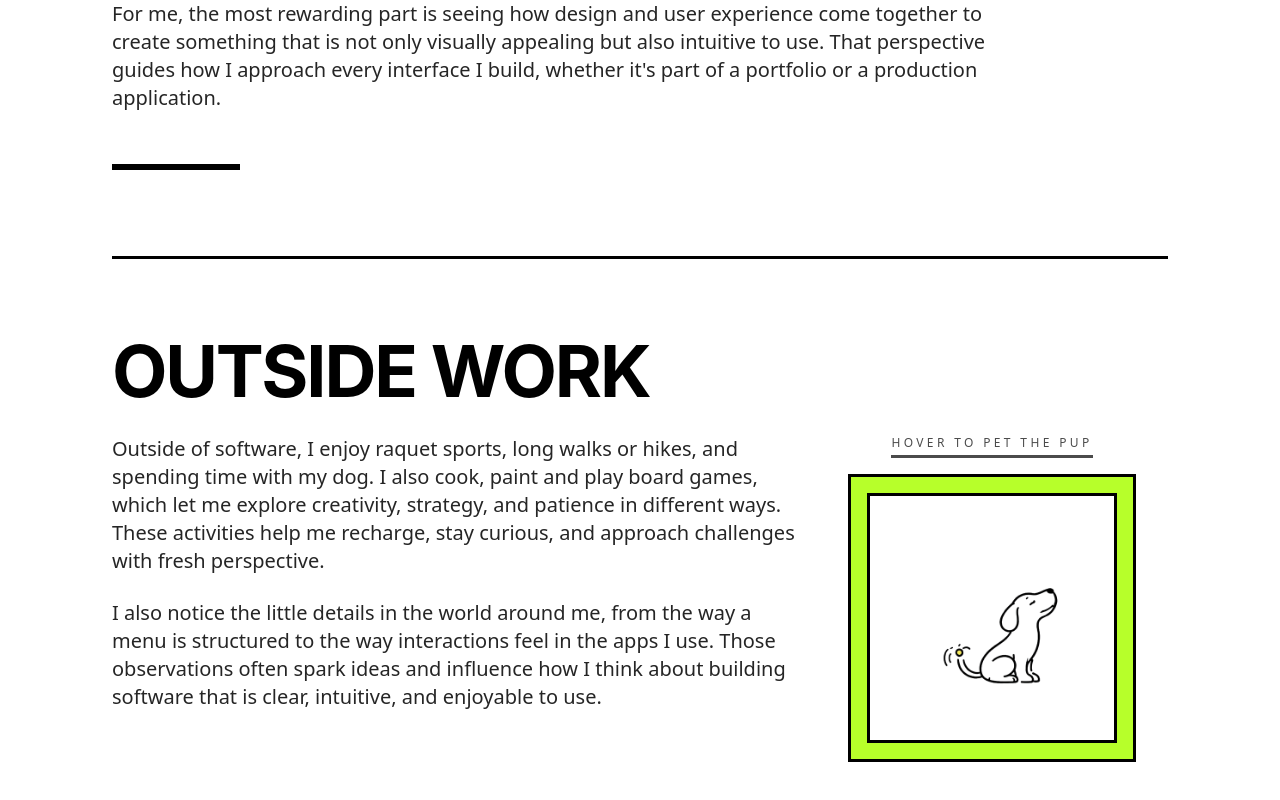
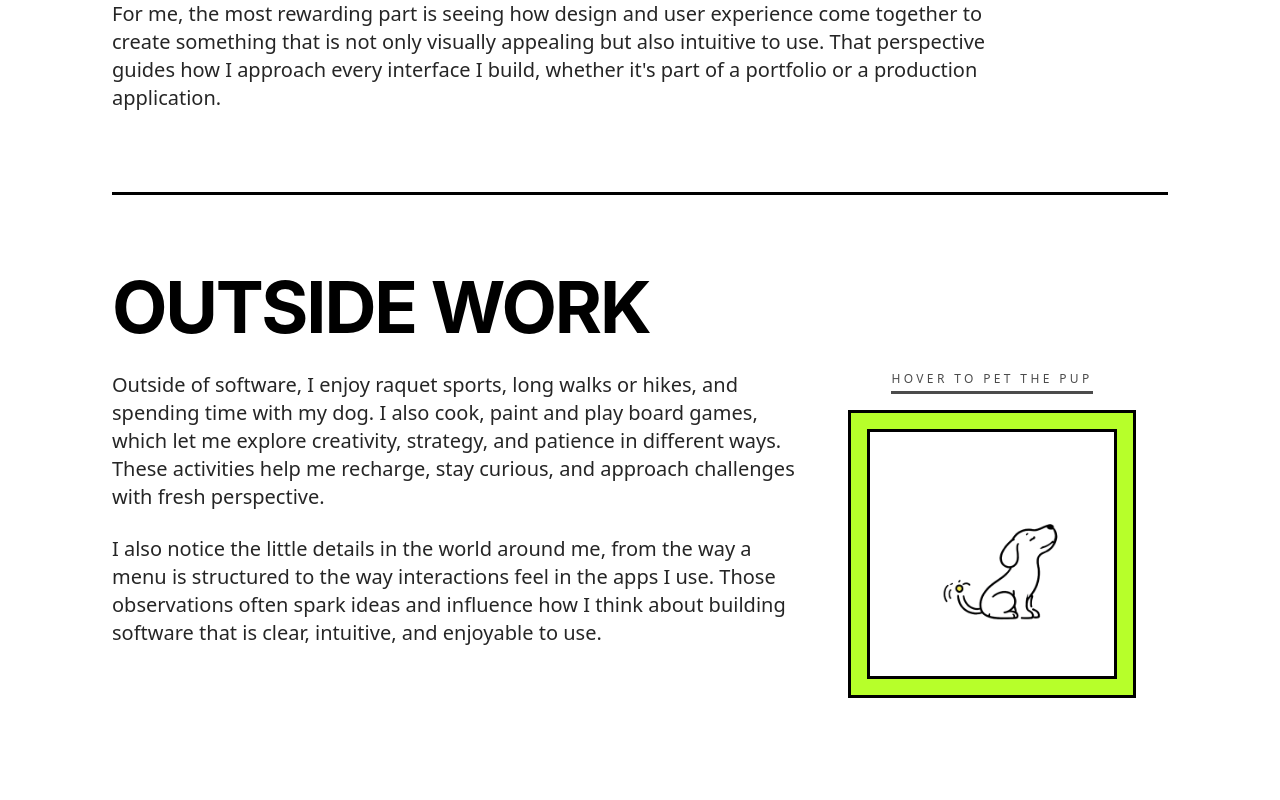
Before and after one commit to Kanchi11/Portfolio, a Next.js app: page /about in a window 1280 px wide. Shown: the part 2149-2949 px from the top of the page. Built offline with nearby package versions, Linux system fonts and the light colour scheme.

Commit message:
about page remove line

```diff
--- a/app/about/page.tsx
+++ b/app/about/page.tsx
@@ -204,14 +204,6 @@ export default function AboutPage() {
   For me, the most rewarding part is seeing how design and user experience come together to create something that is not only visually appealing but also intuitive to use. That perspective guides how I approach every interface I build, whether it&apos;s part of a portfolio or a production application.
 </p>
 
-            {/* Accent mark */}
-            <div className="pt-4">
-              <span
-                aria-hidden
-                className="inline-block h-[6px] w-24 md:w-32"
-                style={{ background: ACCENT, border: `${LINE} solid ${BLACK}` }}
-              />
-            </div>
           </div>
         </section>
 
```
